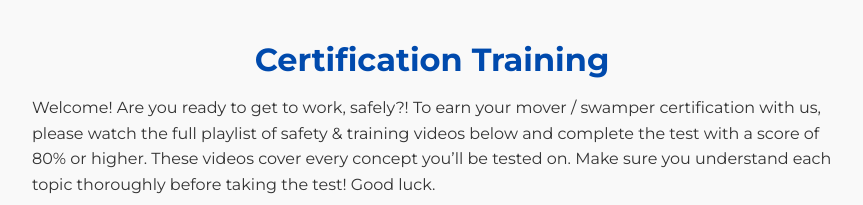
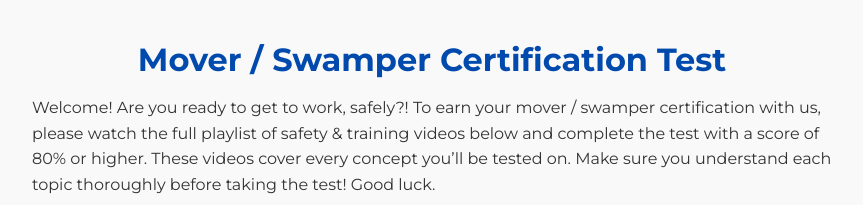
Before and after one commit to talgroupofcompanies-internal-websites/mover-swamper-certification, a plain HTML site: page index.html in a window 1280 px wide. Shown: the top 205 px of the page, without its empty margins (208-1071 px from the left). Drawn offline with Linux system fonts and the light colour scheme; a script that the page names is missing.

Commit message:
Update index.html

```diff
--- a/index.html
+++ b/index.html
@@ -63,7 +63,7 @@
 </head>
 <body>
   <div class="container">
-    <h1>Certification Training</h1>
+    <h1>Mover / Swamper Certification Test</h1>
     <p>
       Welcome! Are you ready to get to work, safely?! To earn your mover / swamper certification with us, please watch the full playlist of safety & training videos below and complete the test with a score of 80% or higher. These videos cover every concept you’ll be tested on. Make sure you understand each topic thoroughly before taking the test! Good luck.
     </p>
```
